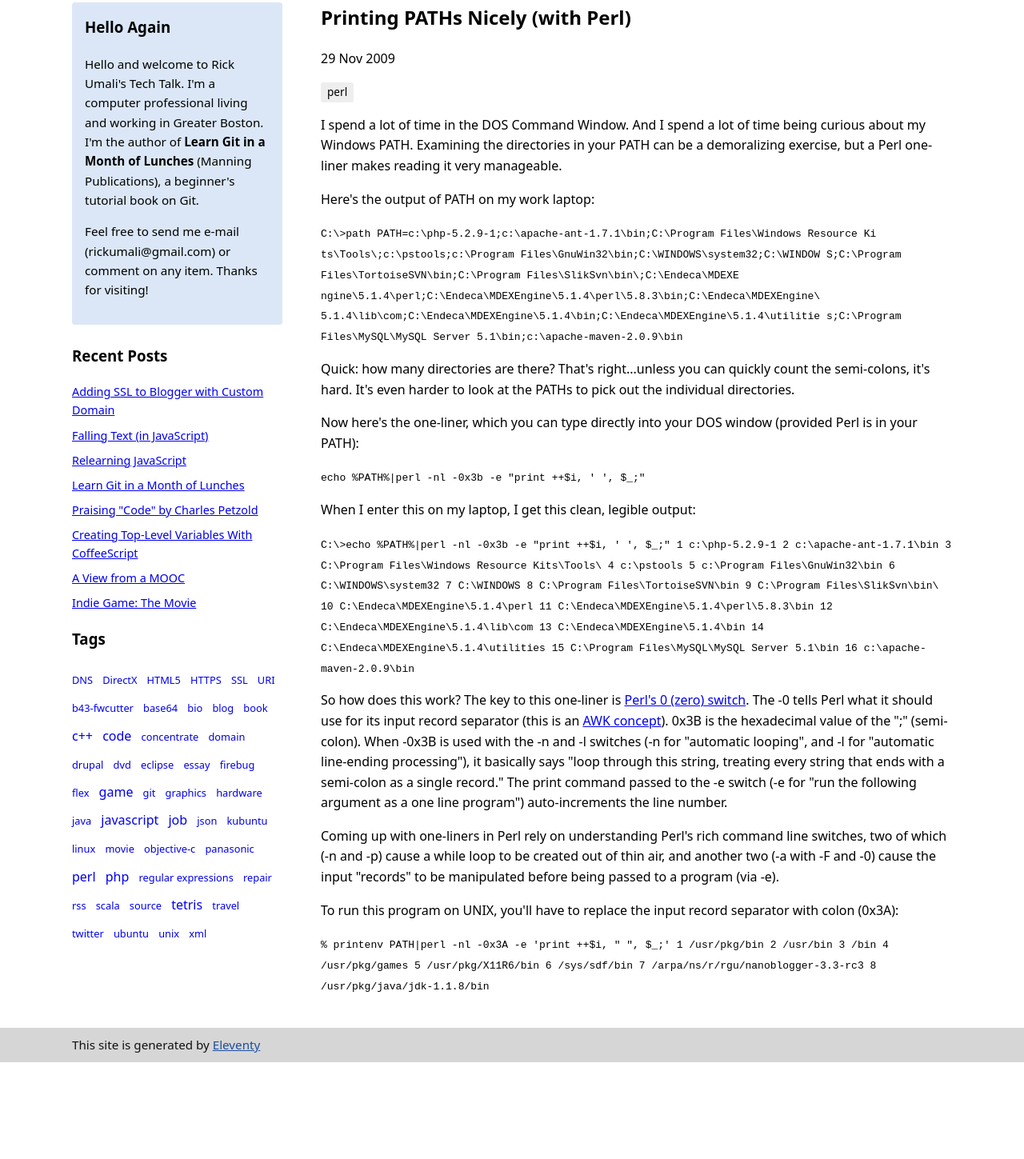
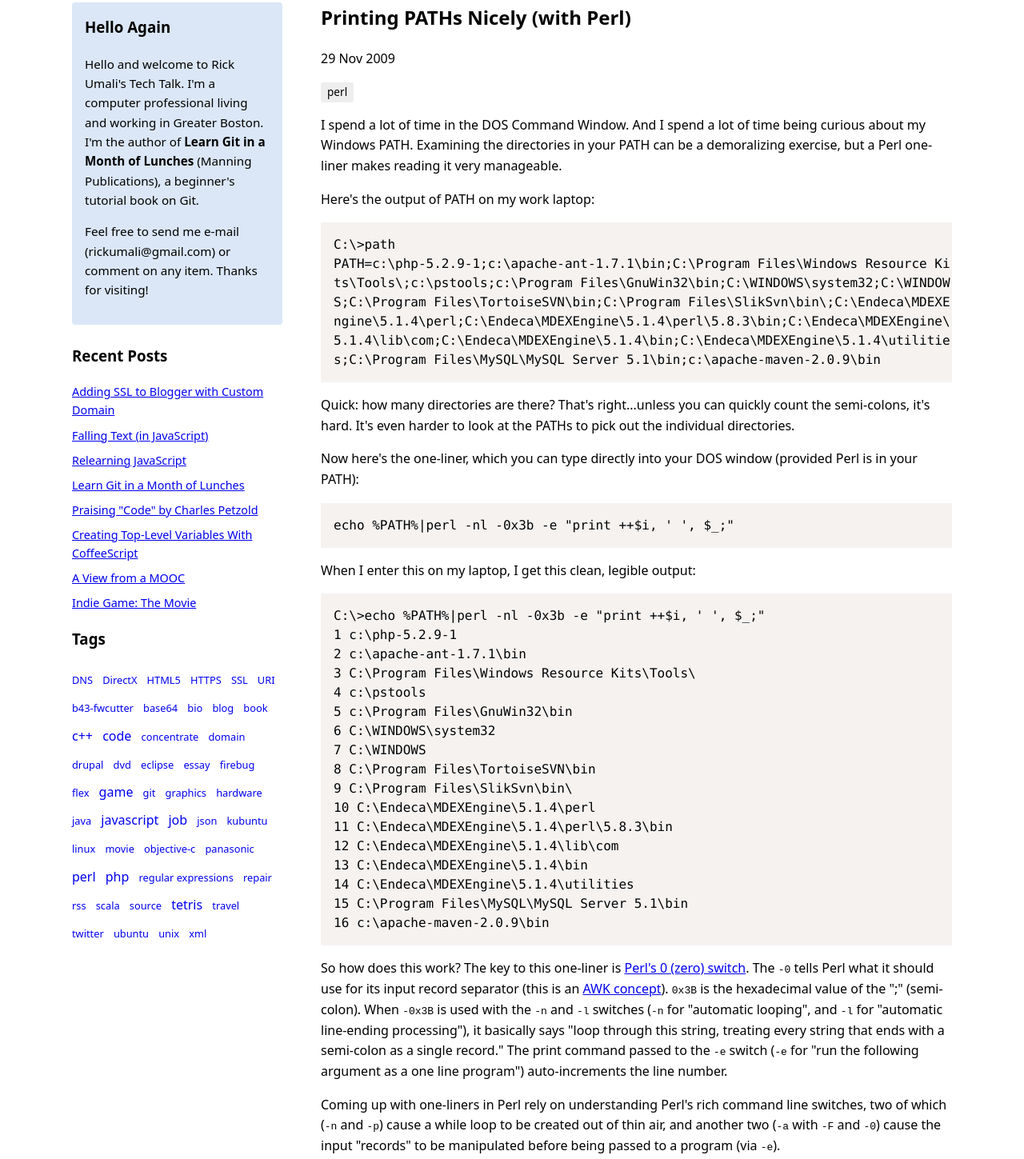
Before and after one commit to rickumali/techtalk, an Eleventy site: page posts/045-printing-paths-nicely-perl.html in a window 1280 px wide. Shown: the part 177-1626 px from the top of the page at 80% size. Before the commit the page ends 1505 px from the top, so only its background shows below. Built offline with nearby package versions, Linux system fonts and the light colour scheme; Eleventy itself is replaced by a stand-in of ours; files that its build step writes are made by us from their sources.

Commit message:
Updates links, excerpt and code blocks

```diff
--- a/posts/045-printing-paths-nicely-perl.html
+++ b/posts/045-printing-paths-nicely-perl.html
@@ -3,7 +3,7 @@ title: "Printing PATHs Nicely (with Perl)"
 date: 2009-11-29
 tags: ["perl"]
 permalink: "/blog/2009/11/29/printing-paths-nicely-perl/index.html"
-excerpt: "I spend a lot of time in the DOS Command Window. And I spend a lot of time being curious about my Windows PATH. Examining the directories in your PATH can be a demoralizing exercise, but a Perl one-liner makes reading…"
+excerpt: "I spend a lot of time in the DOS Command Window. And I spend a lot of time being curious about my Windows PATH. A Perl one-liner makes reading that PATH manageable."
 nid: 45
 nodeType: "story"
 layout: post.njk
@@ -11,23 +11,20 @@ layout: post.njk
 <p>I spend a lot of time in the DOS Command Window. And I spend a lot of time being curious about my Windows PATH. Examining the directories in your PATH can be a demoralizing exercise, but a Perl one-liner makes reading it very manageable.</p>
 
 Here's the output of PATH on my work laptop:</p>
-<code linenumbers="off">
-C:\>path
+<pre class="language-perl">
+<code class="language-perl">C:\>path
 PATH=c:\php-5.2.9-1;c:\apache-ant-1.7.1\bin;C:\Program Files\Windows Resource Ki
 ts\Tools\;c:\pstools;c:\Program Files\GnuWin32\bin;C:\WINDOWS\system32;C:\WINDOW
 S;C:\Program Files\TortoiseSVN\bin;C:\Program Files\SlikSvn\bin\;C:\Endeca\MDEXE
 ngine\5.1.4\perl;C:\Endeca\MDEXEngine\5.1.4\perl\5.8.3\bin;C:\Endeca\MDEXEngine\
 5.1.4\lib\com;C:\Endeca\MDEXEngine\5.1.4\bin;C:\Endeca\MDEXEngine\5.1.4\utilitie
-s;C:\Program Files\MySQL\MySQL Server 5.1\bin;c:\apache-maven-2.0.9\bin
-</code>
+s;C:\Program Files\MySQL\MySQL Server 5.1\bin;c:\apache-maven-2.0.9\bin</code>
+</pre>
 <p>Quick: how many directories are there? That's right...unless you can quickly count the semi-colons, it's hard. It's even harder to look at the PATHs to pick out the individual directories.</p>
 <p>Now here's the one-liner, which you can type directly into your DOS window (provided Perl is in your PATH):</p>
-<code linenumbers="off">
-echo %PATH%|perl -nl -0x3b -e "print ++$i, ' ', $_;"
-</code>
+<pre class="language-perl"><code class="language-perl">echo %PATH%|perl -nl -0x3b -e "print ++$i, ' ', $_;"</code></pre>
 <p>When I enter this on my laptop, I get this clean, legible output:</p>
-<code linenumbers="off">
-C:\>echo %PATH%|perl -nl -0x3b -e "print ++$i, ' ', $_;"
+<pre class="language-perl"><code class="language-perl">C:\>echo %PATH%|perl -nl -0x3b -e "print ++$i, ' ', $_;"
 1 c:\php-5.2.9-1
 2 c:\apache-ant-1.7.1\bin
 3 C:\Program Files\Windows Resource Kits\Tools\
@@ -43,17 +40,15 @@ C:\>echo %PATH%|perl -nl -0x3b -e "print ++$i, ' ', $_;"
 13 C:\Endeca\MDEXEngine\5.1.4\bin
 14 C:\Endeca\MDEXEngine\5.1.4\utilities
 15 C:\Program Files\MySQL\MySQL Server 5.1\bin
-16 c:\apache-maven-2.0.9\bin
-</code>
+16 c:\apache-maven-2.0.9\bin</code></pre>
 <p>
-So how does this work? The key to this one-liner is <a href="http://perldoc.perl.org/perlrun.html#*-0*[_octal/hexadecimal_]">Perl's 0 (zero) switch</a>. The -0 tells Perl what it should use for its input record separator (this is an <a href="http://people.cs.uu.nl/piet/docs/nawk/nawk_19.html">AWK concept</a>). 0x3B is the hexadecimal value of the ";" (semi-colon). When -0x3B is used with the -n and -l switches (-n for "automatic looping", and -l for "automatic line-ending processing"), it basically says "loop through this string, treating every string that ends with a semi-colon as a single record." The print command passed to the -e switch (-e for "run the following argument as a one line program") auto-increments the line number.
+So how does this work? The key to this one-liner is <a href="https://perldoc.perl.org/perlrun#-0%5Boctal/hexadecimal%5D">Perl's 0 (zero) switch</a>. The <code>-0</code> tells Perl what it should use for its input record separator (this is an <a href="https://ftp.gnu.org/old-gnu/Manuals/gawk-3.1.1/html_node/Records.html">AWK concept</a>). <code>0x3B</code> is the hexadecimal value of the ";" (semi-colon). When <code>-0x3B</code> is used with the <code>-n</code> and <code>-l</code> switches (<code>-n</code> for "automatic looping", and <code>-l</code> for "automatic line-ending processing"), it basically says "loop through this string, treating every string that ends with a semi-colon as a single record." The print command passed to the <code>-e</code> switch (<code>-e</code> for "run the following argument as a one line program") auto-increments the line number.
 </p>
 <p>
-Coming up with one-liners in Perl rely on understanding Perl's rich command line switches, two of which (-n and -p) cause a while loop to be created out of thin air, and another two (-a with -F and -0) cause the input "records" to be manipulated before being passed to a program (via -e).
+Coming up with one-liners in Perl rely on understanding Perl's rich command line switches, two of which (<code>-n</code> and <code>-p</code>) cause a while loop to be created out of thin air, and another two (<code>-a</code> with <code>-F</code> and <code>-0</code>) cause the input "records" to be manipulated before being passed to a program (via <code>-e</code>).
 </p>
 <p>To run this program on UNIX, you'll have to replace the input record separator with colon (0x3A):</p>
-<code linenumbers="off">
-% printenv PATH|perl -nl -0x3A -e 'print ++$i, " ", $_;'
+<pre class="language-perl"><code class="language-perl">% printenv PATH|perl -nl -0x3A -e 'print ++$i, " ", $_;'
 1 /usr/pkg/bin
 2 /usr/bin
 3 /bin
@@ -61,5 +56,4 @@ Coming up with one-liners in Perl rely on understanding Perl's rich command line
 5 /usr/pkg/X11R6/bin
 6 /sys/sdf/bin
 7 /arpa/ns/r/rgu/nanoblogger-3.3-rc3
-8 /usr/pkg/java/jdk-1.1.8/bin
-</code>
+8 /usr/pkg/java/jdk-1.1.8/bin</code></pre>
```
